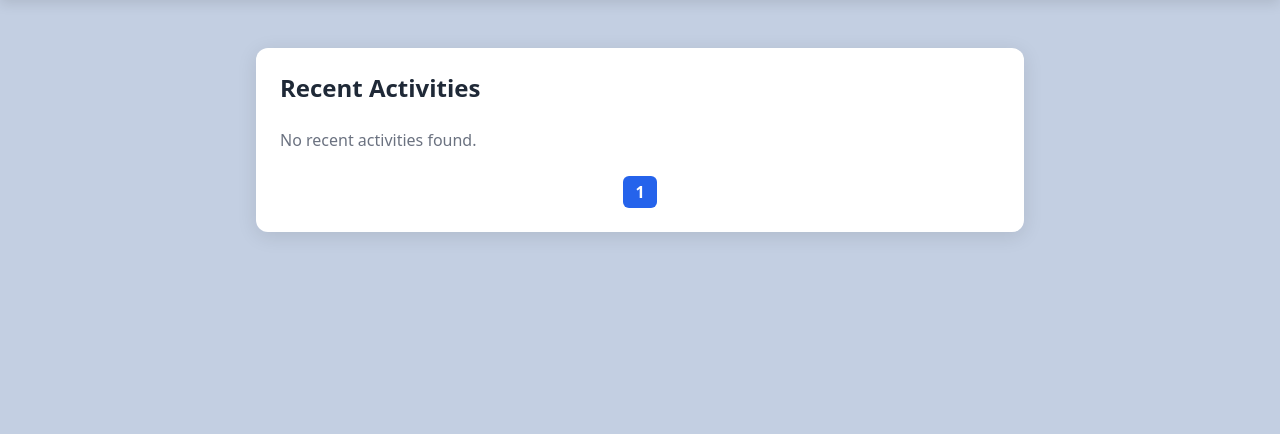
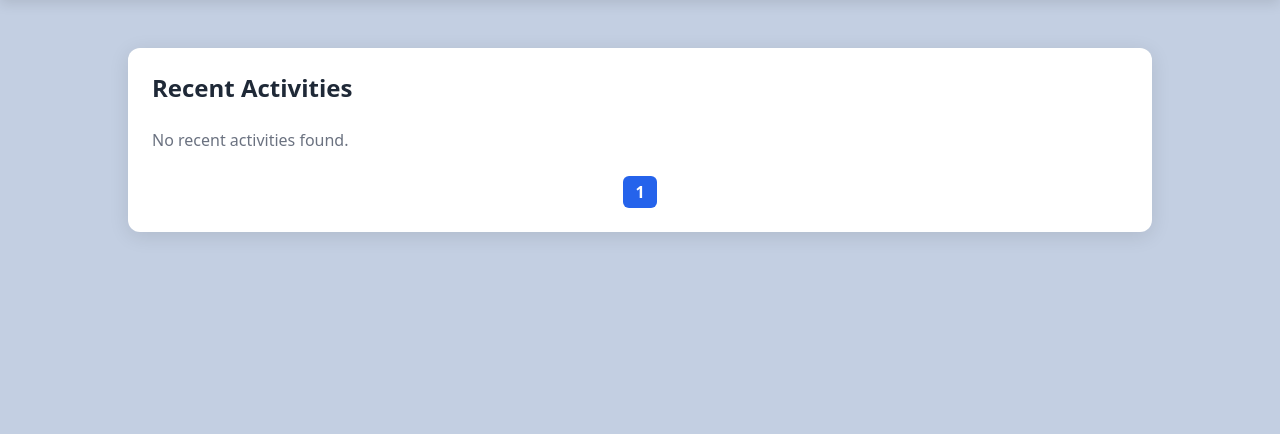
Before and after one commit to ashishkekan/session-management, a Django app: page /recent-activities/ in a window 1280 px wide. Shown: the part 64-498 px from the top of the page. Run offline with Django 4.2, Linux system fonts and the light colour scheme; the visitor is signed in with stand-in values (Sample User, id 1); data that the repository does not hold is empty; some libraries are stand-ins or nearby versions.

Commit message:
Changes done

```diff
--- a/management/templates/session/recent_activities.html
+++ b/management/templates/session/recent_activities.html
@@ -4,7 +4,7 @@
 {% block header_title %}Recent Activities{% endblock %}
 
 {% block content %}
-<div class="card p-6 max-w-3xl mx-auto">
+<div class="card p-6 max-w-5xl mx-auto">
     <h2 class="text-2xl font-bold text-gray-800 mb-6">Recent Activities</h2>
     {% if activities %}
         <ul class="space-y-4">
```
